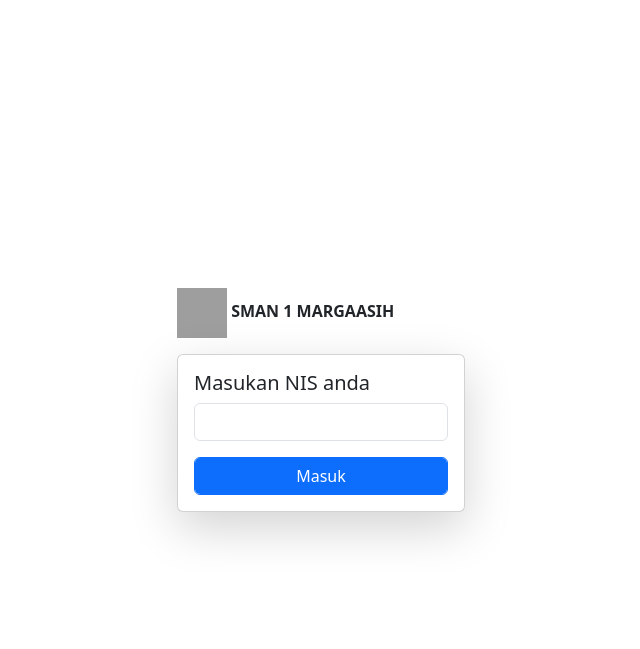
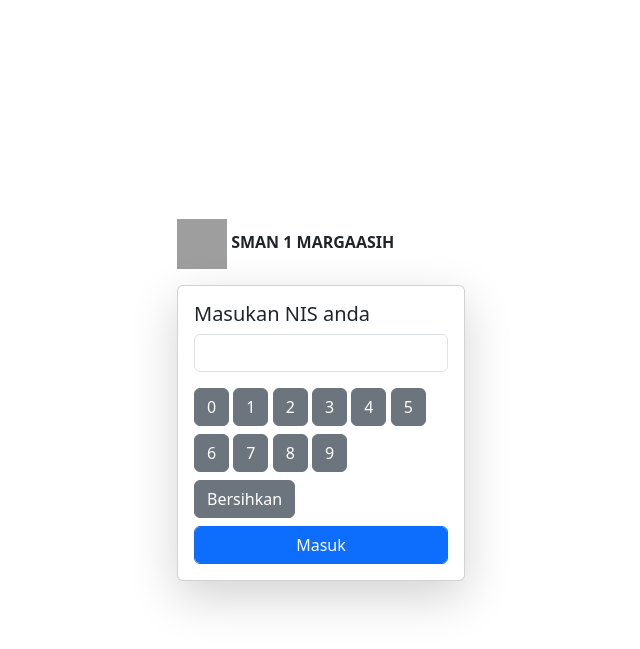
Before and after one commit to upiw256/pemilu, a CodeIgniter 4 app: template app/Views/welcome_message.php in a window 1280 px wide. Shown: the top 649 px of the page, without its empty margins (319-959 px from the left). Run offline with PHP 8.4 and a stand-in for CodeIgniter, Linux system fonts and the light colour scheme; the template is opened without the code that fills it, so the values that code supplies are empty; some libraries are stand-ins or nearby versions; grey boxes are pictures that could not be loaded.

Commit message:
menambahkan keypad

```diff
--- a/app/Config/Database.php
+++ b/app/Config/Database.php
@@ -27,9 +27,9 @@ class Database extends Config
     public array $default = [
         'DSN'      => '',
         'hostname' => 'localhost',
-        'username' => '',
+        'username' => 'root',
         'password' => '',
-        'database' => '',
+        'database' => 'pemilu',
         'DBDriver' => 'MySQLi',
         'DBPrefix' => '',
         'pConnect' => false,
--- a/app/Views/welcome_message.php
+++ b/app/Views/welcome_message.php
@@ -25,18 +25,45 @@
       } ?>
       <form action="/pemilih/auth" method="post">
           <h5 class="card-title">Masukan NIS anda</h5>
-          <input type="number" name="nis" class="form-control mb-3" required>
+          <input type="number" name="nis" class="form-control mb-3" id="input" required>
+          <div id="keyboard">
+            <div class="key btn btn-secondary mb-2" id="key0">0</div>
+            <div class="key btn btn-secondary mb-2" id="key1">1</div>
+            <div class="key btn btn-secondary mb-2" id="key2">2</div>
+            <div class="key btn btn-secondary mb-2" id="key3">3</div>
+            <div class="key btn btn-secondary mb-2" id="key4">4</div>
+            <div class="key btn btn-secondary mb-2" id="key5">5</div>
+            <div class="key btn btn-secondary mb-2" id="key6">6</div>
+            <div class="key btn btn-secondary mb-2" id="key7">7</div>
+            <div class="key btn btn-secondary mb-2" id="key8">8</div>
+            <div class="key btn btn-secondary mb-2" id="key9">9</div>
+            <div class="key btn btn-secondary mb-2" id="keyClear">Bersihkan</div>
+          </div>
           <input type="submit" value="Masuk" class="btn btn-primary form-control">
       </form>
     </div>
   </div>
 </div>
 </div>
-<script>
-  document.addEventListener("contextmenu", function(e){
-  e.preventDefault();
-}, false);
-</script>
+      <script>
+        document.addEventListener("contextmenu", function(e){
+        e.preventDefault();
+      }, false);
+      const keyboard = document.querySelector("#keyboard");
+      const keys = keyboard.querySelectorAll(".key");
+      const input = document.querySelector("#input");
+
+      keys.forEach(key => {
+        key.addEventListener("click", () => {
+      if (key.id === "keyClear") {
+        input.value = "";
+      }else {
+        const keyValue = key.innerHTML;
+        input.value += keyValue;
+      }
+        });
+      });
+      </script>
     <script src="<?= base_url() ?>/js/bootstrap.bundle.min.js"></script>
 </body>
 </html>
```
Also changed, not shown: app/Controllers/Pemilih.php (+5 -4 lines).
